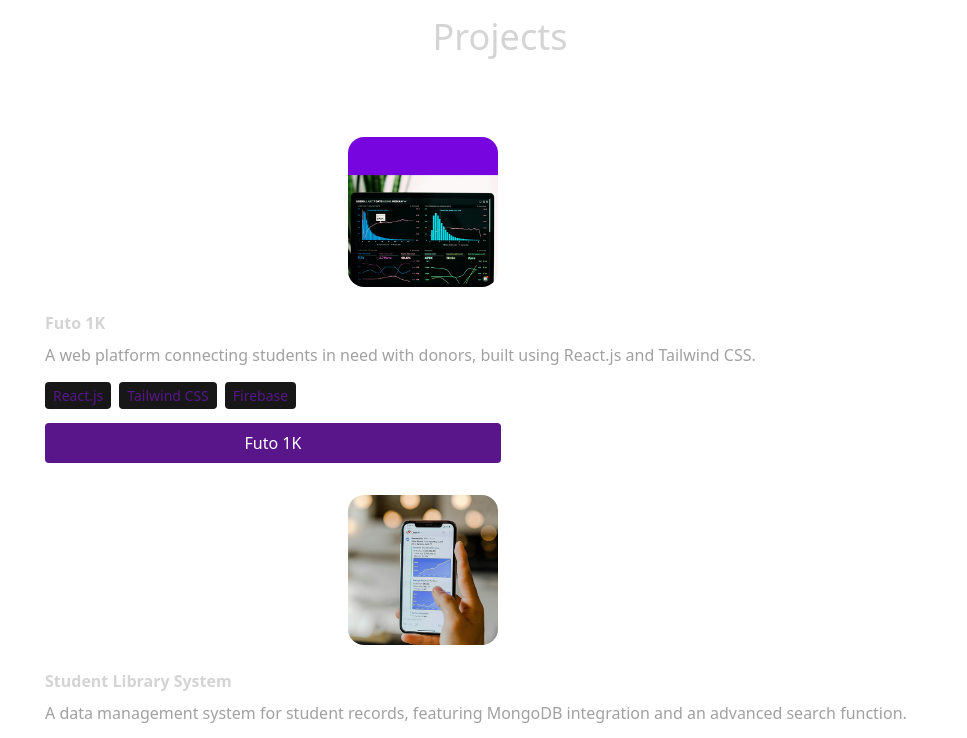
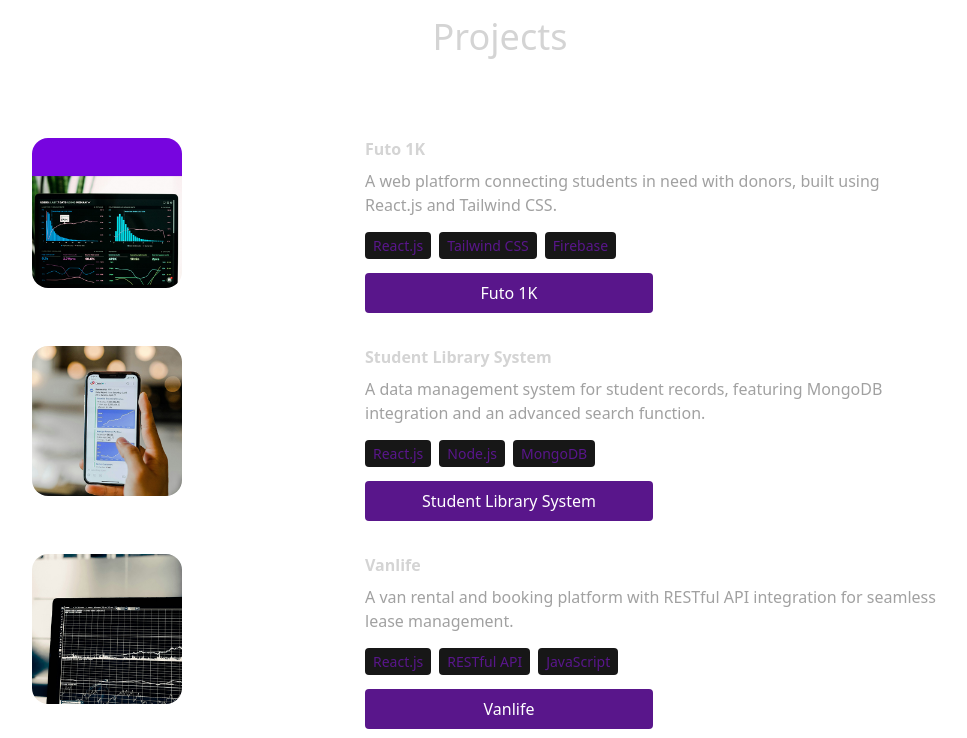
Before and after one commit to Ernestoo2/ernest.portfolio, a React (Vite) app: page / in a window 1280 px wide. Shown: the part 3260-3998 px from the top of the page, without its empty margins (140-1107 px from the left). Built offline with nearby package versions, Linux system fonts and the light colour scheme.

Commit message:
Resending an updated Portfolio to fit new React-vite

```diff
--- a/src/components/Projects.jsx
+++ b/src/components/Projects.jsx
@@ -41,7 +41,7 @@ const Projects = () => {
               whileInView={{ opacity: 1, x:1 }}
               initial={{ opacity: 0, x: -100}}
               transition={{ duration: 1 }}
-              className='w-full mx-7 lg:w-3/4 '>
+              className='w-full mx-7 max-w-xl lg:w-3/4 '>
               <h6 className='mb-2 font-semibold'>{project.title}</h6>
               <p className='mb-4 text-neutral-400'>{project.description}</p>
               {project.technologies.map((tech, index) => (
```
